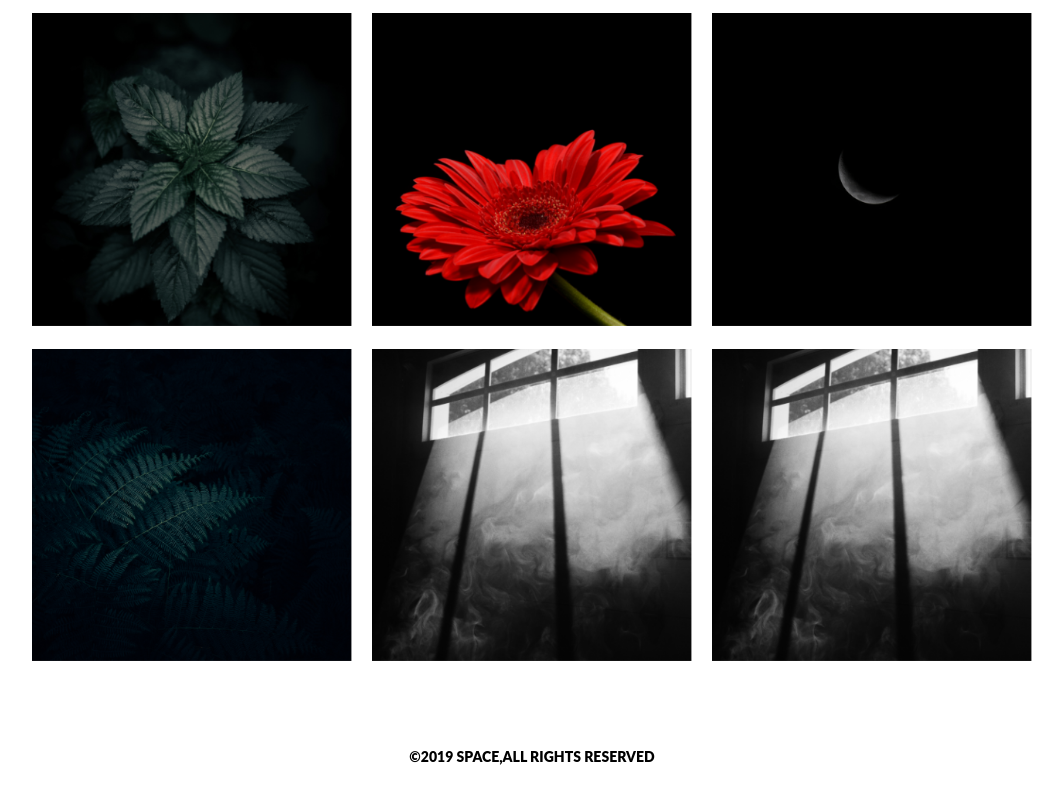
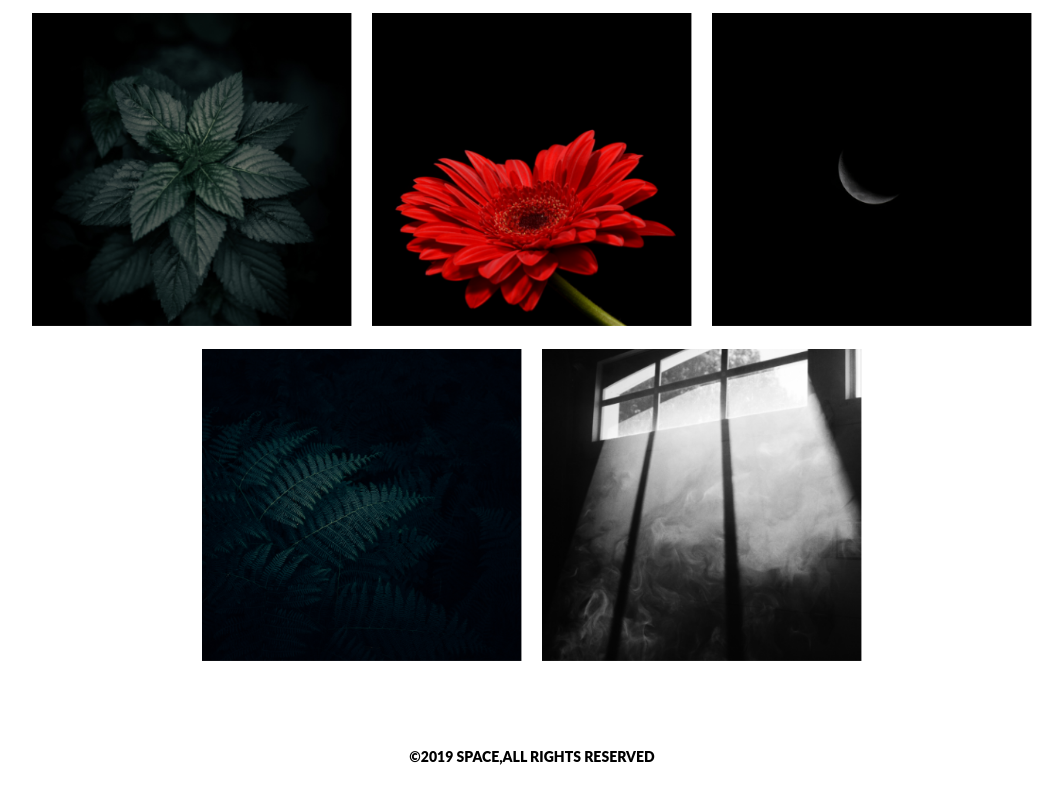
Before and after one commit to z7589xxz758/Miyu, a plain HTML site: page work.html in a window 1280 px wide. Shown: the part 450-1252 px from the top of the page, without its empty margins (108-1171 px from the left). Drawn offline with Linux system fonts and the light colour scheme.

Commit message:
Miyu git

```diff
--- a/work.html
+++ b/work.html
@@ -46,9 +46,6 @@
         <div class="item">
             <img src="img/08.png" width="414" height="404">
         </div>
-        <div class="item">
-            <img src="img/08.png" width="414" height="404">
-        </div>
     </div>
     <div class="footer">
         <p>©2019 SPACE,ALL RIGHTS RESERVED</p>
```
